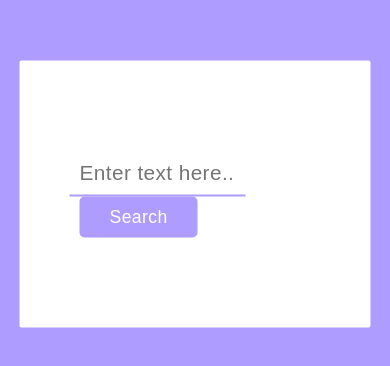
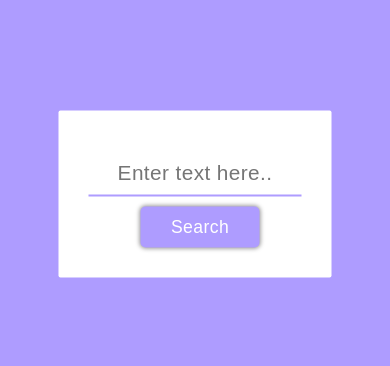
Before and after one commit to codingwithnikk/dictionary, a plain HTML site: page index.html in a window 390 px wide. Shown: the part 228-594 px from the top of the page. Drawn offline with Linux system fonts and the light colour scheme.

Commit message:
make webpage responsive by media query

```diff
--- a/style.css
+++ b/style.css
@@ -2,7 +2,7 @@
     margin: 0;
     padding: 0;
     box-sizing: border-box;
-    font-family: "Poppins",sans-serif;
+    font-family: "Poppins", sans-serif;
     letter-spacing: 0.4px;
 }
 
@@ -21,12 +21,14 @@ div:not(.container){
     transform: translate(-50%, -50%);
     top: 50%;
     left: 50%;
-    padding: 80px 50px;
+    padding: 50px 40px;
     background-color: #ffffff;
 }
 
 .search-area {
     margin: 10px 0;
+    display: flex;
+
 }
 
 input {
@@ -47,7 +49,13 @@ input {
     border-radius: 5px;
     color: #ffffff;
     font-size: 1.1rem;
-    margin: 0 0px 0 10px
+    margin: 0 0px 0 10px;
+    box-shadow: 0px 0px 4px 1px #979696;
+    transition: all ease 1s;
+}
+
+.button:hover {
+    background-color: #5642b0ba;
 }
 
 .audio-btn {
@@ -69,7 +77,7 @@ i{
 }
 
 .middle > .details {
-    font-size: large;
+    font-size: 1.15rem;
     font-weight: 100;
     opacity: 0.6;
     margin-top: 10px;
@@ -108,3 +116,25 @@ i{
     text-align: center;
     margin: 40px 0;
 }
+
+@media (max-width: 600px) {
+    body {
+        font-size: 12px;
+    }
+    .container {
+        padding: 20px 30px;
+        width: 70%;
+    }
+    .middle {
+        margin: 20px 0;
+    }
+    .search-area {
+        flex-direction: column;
+        align-items: center;
+    }
+    .search-area input {
+        min-width: 100%;
+        margin: 10px 0;
+        text-align: center;
+    }
+}
```
